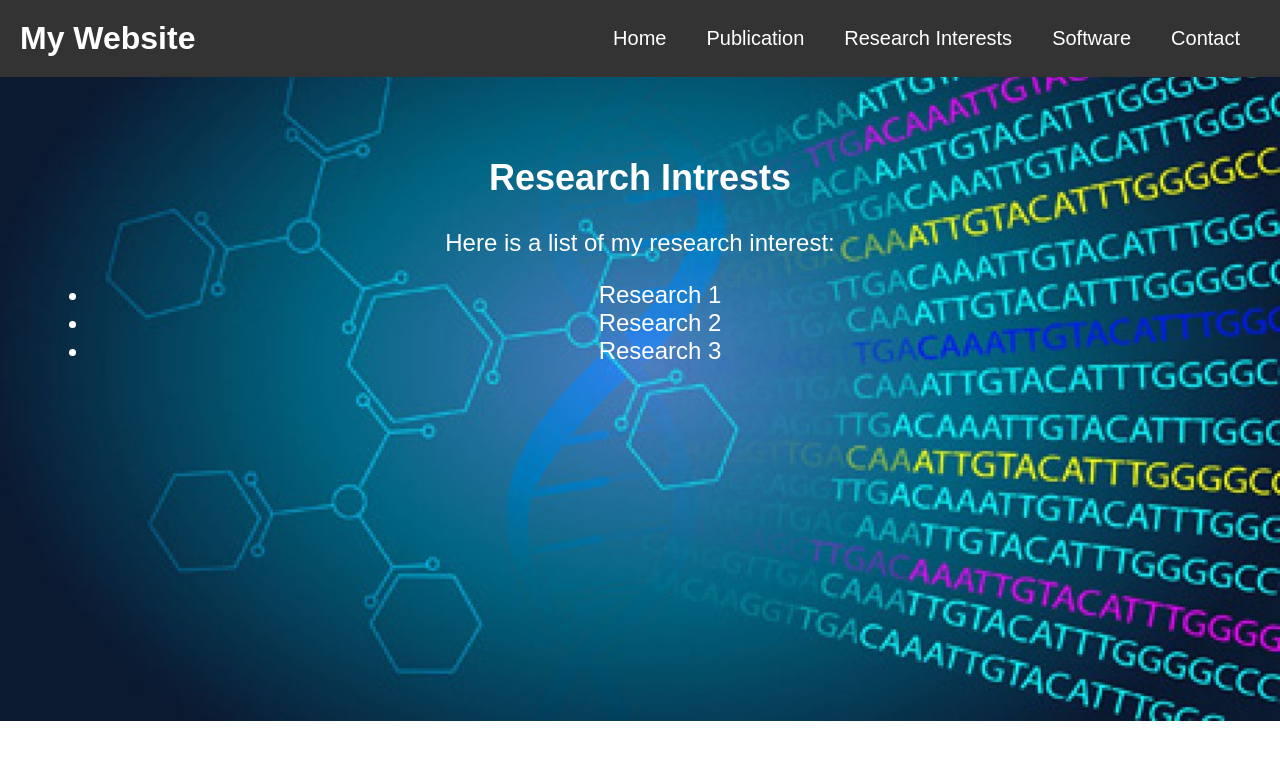
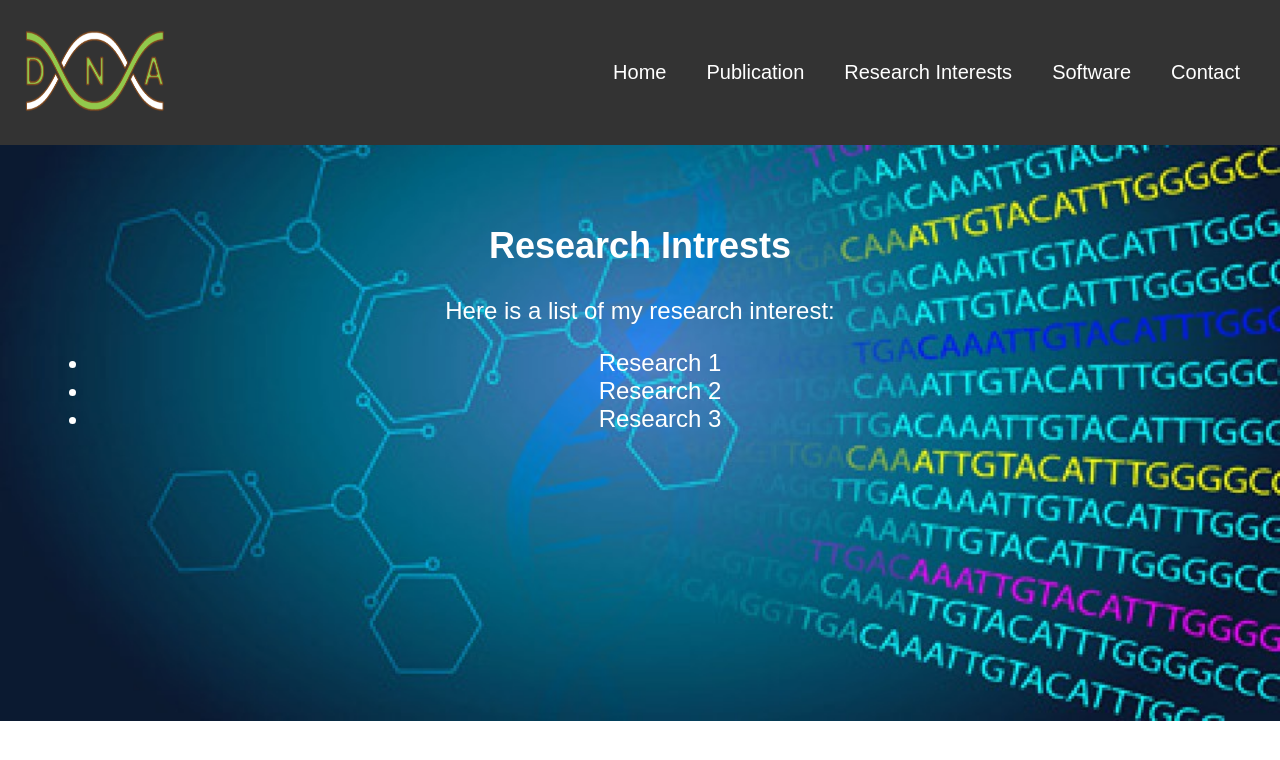
Before and after one commit to bioinfocoding/basanta, a plain HTML site: page research.html in a window 1280 px wide. Drawn offline with Linux system fonts and the light colour scheme.

Commit message:
Update research.html

```diff
--- a/research.html
+++ b/research.html
@@ -59,7 +59,7 @@
 </head>
 <body>
 	<div id="header">
-		<h1>My Website</h1>
+		<a href="index.html"><img src="image/logo.png" alt="My Website" style="height: 100px; width: 150px;"></a>
 		<ul>
 			<li><a href="index.html">Home</a></li>
 			<li><a href="publication.html">Publication</a></li>
```
